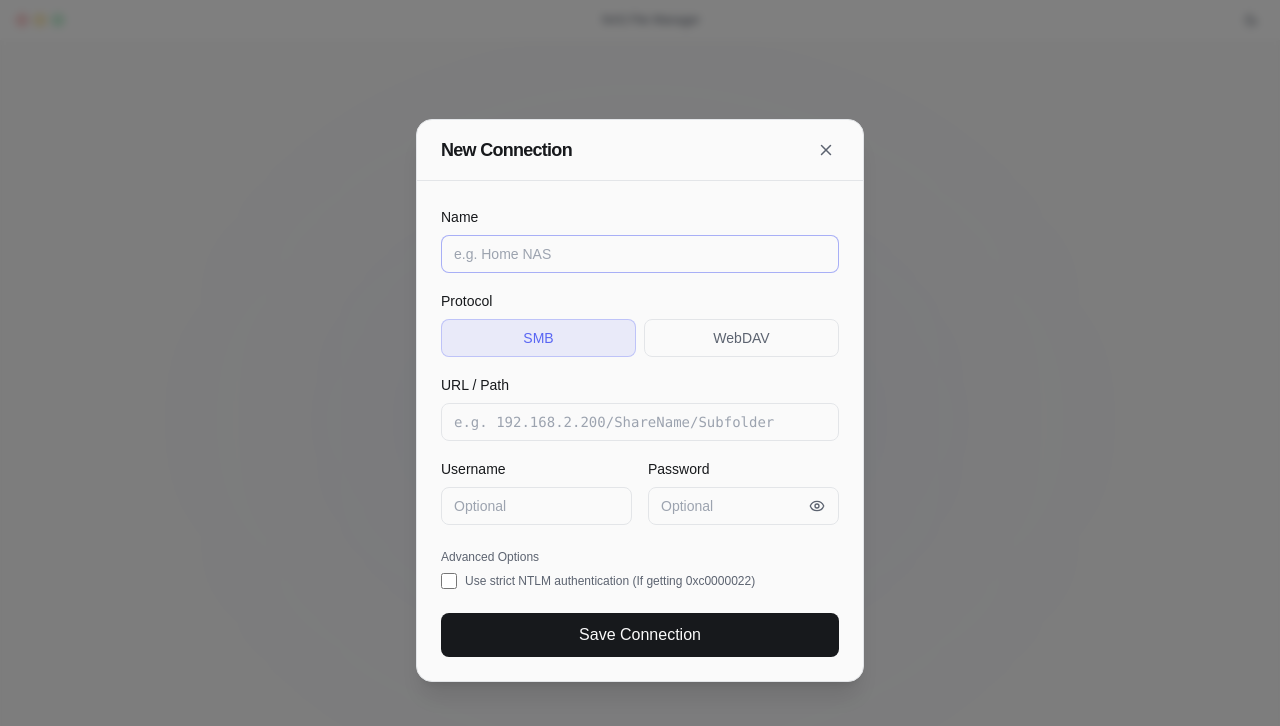
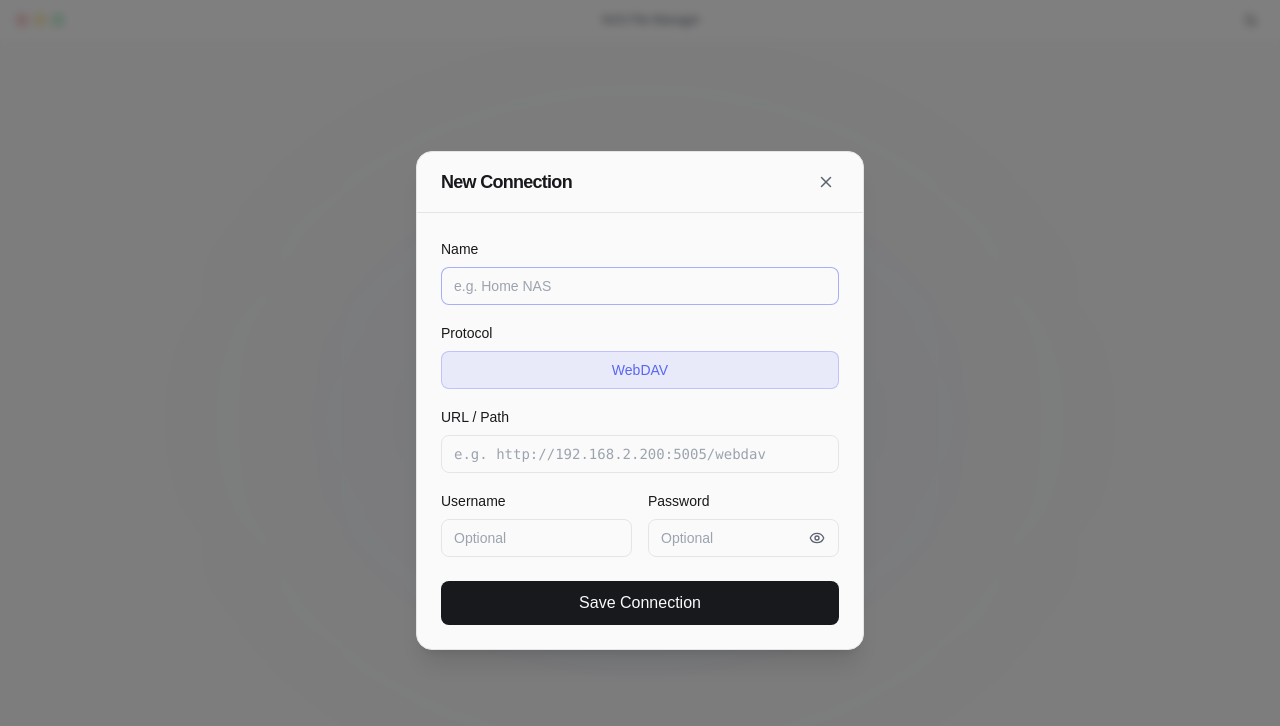
Before and after one commit to a01lu01/nas-file-manager, a React (Vite) app: page / in a window 1280 px wide. Both pictures are taken after a click on the button "Add New Connection". Shown: the top 726 px of the page. Built offline with nearby package versions, Linux system fonts and the light colour scheme.

Commit message:
refactor(ui): remove SMB option and make WebDAV the default protocol

```diff
--- a/src/lib/store.ts
+++ b/src/lib/store.ts
@@ -4,7 +4,7 @@ import { persist } from "zustand/middleware";
 export interface ServerConnection {
   id: string;
   name: string;
-  protocol: "smb" | "webdav";
+  protocol: "webdav";
   url: string;
   user: string;
   // Note: For a production app, we would use Tauri's secure keystore (stronghold)
--- a/src/lib/tauri-api.ts
+++ b/src/lib/tauri-api.ts
@@ -25,7 +25,7 @@ export interface FileItem {
   is_dir: boolean;
   size: number;
   last_modified: number | null;
-  protocol: "smb" | "webdav";
+  protocol: "webdav";
 }
 
 export interface DiscoveredNas {
@@ -38,7 +38,7 @@ export interface DiscoveredNas {
 export interface SavedConnection {
   id: string;
   name: string;
-  protocol: "smb" | "webdav";
+  protocol: "webdav";
   url: string;
   user: string;
   auth_fallback?: boolean;
@@ -76,7 +76,7 @@ export const saveSavedConnections = async (
 
 export const connectServer = async (
   id: string,
-  protocol: "smb" | "webdav",
+  protocol: "webdav",
   url: string,
   user: string,
   pass: string,
--- a/src/pages/Browser.tsx
+++ b/src/pages/Browser.tsx
@@ -979,18 +979,20 @@ export default function Browser() {
 
         upsertTask({
           id: `${activeConnection.id}-${file.path}`,
-          filename: file.name,
+          fileName: file.name,
           connectionId: activeConnection.id,
           remotePath: file.path,
           localPath: targetPath,
-          status: "pending",
-          progress: 0,
-          totalSize: file.size,
-          downloadedSize: 0,
-          type: "download",
+          state: "queued",
+          transferred: 0,
+          total: file.size,
+          kind: "download",
+          error: null,
+          createdAt: Date.now(),
+          updatedAt: Date.now(),
         });
 
-        startDownload(activeConnection.id, file.path, targetPath).catch(err => {
+        startDownload(activeConnection.id, `${activeConnection.id}-${file.path}`, file.path, targetPath).catch(err => {
           console.error(`Failed to start download for ${file.name}:`, err);
         });
 
@@ -1910,44 +1912,7 @@ export default function Browser() {
           <div
             className="relative flex-1 flex items-center justify-center p-4 overflow-hidden z-10 pointer-events-none"
             onClick={e => previewFile.type !== "video" && e.stopPropagation()}
-            onTouchStart={previewFile.type === "image" ? handleImageTouchStart : undefined}
-            onTouchEnd={previewFile.type === "image" ? handleImageTouchEnd : undefined}
           >
-            {previewFile.type === "image" && (
-              <div className="relative w-full h-full flex items-center justify-center group pointer-events-auto">
-                <img
-                  src={previewFile.url}
-                  alt={previewFile.item.name}
-                  className="max-w-full max-h-full object-contain select-none"
-                />
-
-                {/* 翻页按钮 */}
-                {(() => {
-                  const images = getImagesInCurrentDir();
-                  const currentIndex = images.findIndex(img => img.path === previewFile.item.path);
-                  return (
-                    <>
-                      {currentIndex > 0 && (
-                        <button
-                          onClick={handlePrevImage}
-                          className="absolute left-4 top-1/2 -translate-y-1/2 w-12 h-12 flex items-center justify-center rounded-full bg-black/20 hover:bg-black/50 text-white/70 hover:text-white backdrop-blur-sm opacity-0 group-hover:opacity-100 transition-all border border-white/10"
-                        >
-                          <ChevronLeft size={28} />
-                        </button>
-                      )}
-                      {currentIndex !== -1 && currentIndex < images.length - 1 && (
-                        <button
-                          onClick={handleNextImage}
-                          className="absolute right-4 top-1/2 -translate-y-1/2 w-12 h-12 flex items-center justify-center rounded-full bg-black/20 hover:bg-black/50 text-white/70 hover:text-white backdrop-blur-sm opacity-0 group-hover:opacity-100 transition-all border border-white/10"
-                        >
-                          <ChevronRight size={28} />
-                        </button>
-                      )}
-                    </>
-                  );
-                })()}
-              </div>
-            )}
             {previewFile.type === "video" && (
               <div className="absolute inset-0 flex items-center justify-center pointer-events-none">
                 <CustomVideoPlayer url={previewFile.url} />
--- a/src/pages/Home.tsx
+++ b/src/pages/Home.tsx
@@ -24,7 +24,7 @@ export default function Home() {
   const [editingId, setEditingId] = useState<string | null>(null);
   const [formData, setFormData] = useState({
     name: "",
-    protocol: "smb" as "smb" | "webdav",
+    protocol: "webdav" as "webdav",
     url: "",
     user: "",
     pass: "",
@@ -158,7 +158,7 @@ export default function Home() {
     setEditingId(null);
     setFormData({
       name: "",
-      protocol: "smb",
+      protocol: "webdav",
       url: "",
       user: "",
       pass: "",
@@ -233,7 +233,7 @@ export default function Home() {
                       onClick={() => {
                         setFormData({
                             name: dev.name,
-                            protocol: "smb",
+                            protocol: "webdav",
                             url: dev.ip, // User doesn't have to specify share now
                             user: "",
                             pass: "",
@@ -357,7 +357,7 @@ export default function Home() {
                   } catch (err) {
                     setFormData({
                       name: "",
-                      protocol: "smb",
+                      protocol: "webdav",
                       url: "",
                       user: "",
                       pass: "",
@@ -367,7 +367,7 @@ export default function Home() {
                 } else {
                   setFormData({
                     name: "",
-                    protocol: "smb",
+                    protocol: "webdav",
                     url: "",
                     user: "",
                     pass: "",
@@ -404,7 +404,7 @@ export default function Home() {
                   setEditingId(null);
                   setFormData({
                     name: "",
-                    protocol: "smb",
+                    protocol: "webdav",
                     url: "",
                     user: "",
                     pass: "",
@@ -433,13 +433,6 @@ export default function Home() {
                 <div className="flex gap-2">
                   <button
                     type="button"
-                    onClick={() => setFormData({...formData, protocol: "smb"})}
-                    className={`flex-1 py-2 text-sm font-medium rounded-lg border transition-colors ${formData.protocol === "smb" ? "bg-primary/10 border-primary/30 text-primary" : "bg-background border-border-standard text-muted-foreground hover:bg-ghost"}`}
-                  >
-                    SMB
-                  </button>
-                  <button
-                    type="button"
                     onClick={() => setFormData({...formData, protocol: "webdav"})}
                     className={`flex-1 py-2 text-sm font-medium rounded-lg border transition-colors ${formData.protocol === "webdav" ? "bg-primary/10 border-primary/30 text-primary" : "bg-background border-border-standard text-muted-foreground hover:bg-ghost"}`}
                   >
@@ -453,7 +446,7 @@ export default function Home() {
                   type="text"
                   value={formData.url}
                   onChange={(e) => setFormData({...formData, url: e.target.value})}
-                  placeholder={formData.protocol === "smb" ? "e.g. 192.168.2.200/ShareName/Subfolder" : "e.g. http://192.168.2.200:5005/webdav"}
+                  placeholder="e.g. http://192.168.2.200:5005/webdav"
                   className="w-full bg-background border border-border-standard rounded-lg px-3 py-2 text-sm font-mono focus:outline-none focus:border-primary/50 transition-colors"
                 />
               </div>
@@ -495,28 +488,6 @@ export default function Home() {
                 </div>
               </div>
 
-              {/* Advanced Options (Hidden by default for WebDAV, useful for auth troubleshooting in SMB) */}
-              {formData.protocol === "smb" && (
-                <div className="pt-2">
-                  <div className="text-xs text-muted-foreground mb-2 flex items-center justify-between">
-                    <span>Advanced Options</span>
-                    <div className="h-px bg-border-standard flex-1 ml-3"></div>
-                  </div>
-                  <div className="space-y-2">
-                    <label className="flex items-center gap-2 cursor-pointer group">
-                      <input
-                        type="checkbox"
-                        checked={formData.auth_fallback || false}
-                        onChange={(e) => setFormData({...formData, auth_fallback: e.target.checked})}
-                        className="w-4 h-4 rounded border-border-standard text-primary focus:ring-primary/20 transition-colors"
-                      />
-                      <span className="text-xs text-muted-foreground group-hover:text-foreground transition-colors">
-                        Use strict NTLM authentication (If getting 0xc0000022)
-                      </span>
-                    </label>
-                  </div>
-                </div>
-              )}
 
               <div className="pt-2">
                 <button
```
